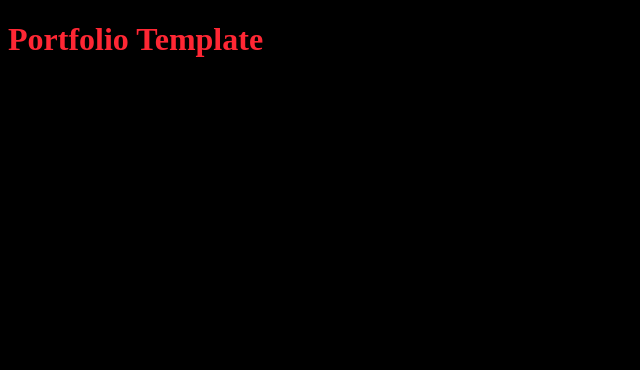
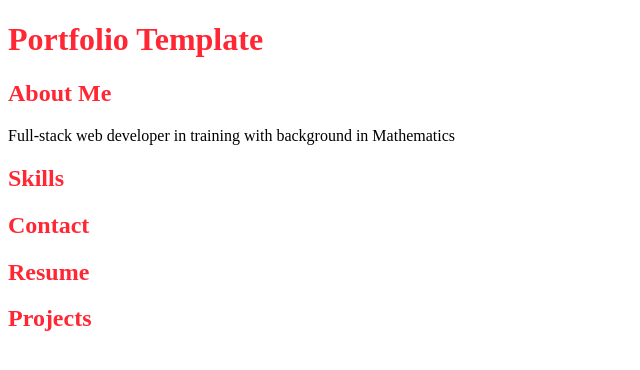
Before and after one commit to ccasner/ccasner.github.io, a website: page index.html in a window 1280 px wide. Shown: the whole page, without its empty margins (0-640 px from the left). Drawn offline with nearby package versions, Linux system fonts and the light colour scheme.

Commit message:
Change text color

```diff
--- a/main.css
+++ b/main.css
@@ -1,7 +1,10 @@
 body {
-  background: #000;
+  background: #FFF;
 }
 
 h1 {
   color: #FF2734;
 }
+h2 {
+  color: #FF2734;
+}
```
